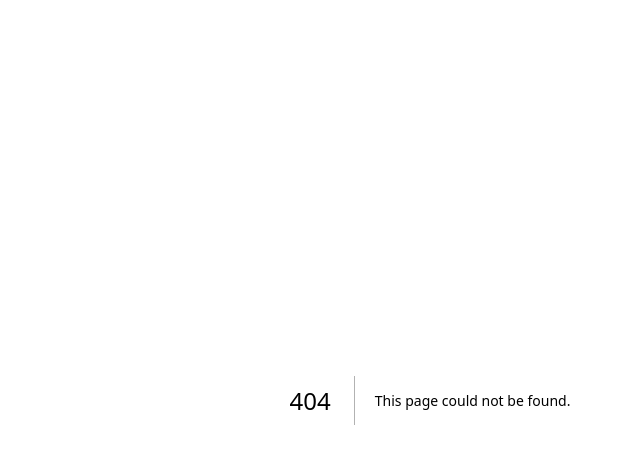
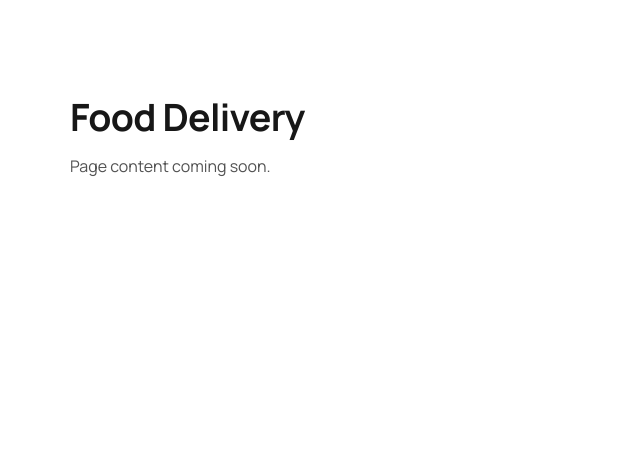
Before and after one commit to stahaali/apps-labs, a Next.js app: page /food-delivery in a window 1280 px wide. Before the commit this address had no page. Shown: the top 464 px of the page, without its empty margins (210-850 px from the left). Built offline with nearby package versions, Linux system fonts and the light colour scheme.

Commit message:
changes updated

```diff
--- /dev/null
+++ b/app/food-delivery/page.js
@@ -0,0 +1,10 @@
+export default function FoodDeliveryPage() {
+  return (
+    <main className="mx-auto min-h-[50vh] max-w-3xl px-6 py-24">
+      <h1 className="site-title text-neutral-900">Food Delivery</h1>
+      <p className="mt-4 text-neutral-600">
+        Page content coming soon.
+      </p>
+    </main>
+  );
+}
--- a/components/ContactFooterSection/ContactFooterSection.js
+++ b/components/ContactFooterSection/ContactFooterSection.js
@@ -14,6 +14,14 @@ const CONTACT_ITEMS = [
   { icon: `${BASE}/contact3.png`, label: "+1 (555) 010-2030" },
 ];
 
+
+const FOOTER_LINK_HREF = {
+  "Food Delivery": "/food-delivery",
+};
+
+function footerLinkHref(label) {
+  return FOOTER_LINK_HREF[label] ?? "#";
+}
 
 const FOOTER_COLUMNS = [
   {
@@ -33,6 +41,7 @@ const FOOTER_COLUMNS = [
       "Fintech Solutions",
       "Health & Fitness",
       "Travel & Tourism",
+      "Food Delivery",
     ],
   },
   {
@@ -162,7 +171,10 @@ export default function ContactFooterSection() {
                 <ul className={styles.colList}>
                   {col.links.map((label) => (
                     <li key={label} className={styles.colItem}>
-                      <Link href="#" className={styles.colLink}>
+                      <Link
+                        href={footerLinkHref(label)}
+                        className={styles.colLink}
+                      >
                         {label}
                       </Link>
                     </li>
--- a/components/Header.js
+++ b/components/Header.js
@@ -127,7 +127,6 @@ export default function Header() {
         >
           <Link href="/" className={navLink}>
             Home
-            <ChevronDown className="mt-px text-white/70" />
           </Link>
           <Link href="/about" className={navLink}>
             About
@@ -204,7 +203,14 @@ export default function Header() {
           }`}
         >
           <div className="flex items-center justify-between border-b border-white/10 px-4 py-3">
-            <span className="text-sm font-semibold text-white">Menu</span>
+            <Link
+              href="/"
+              onClick={closeMenu}
+              className="shrink-0 text-lg font-bold tracking-tight"
+            >
+              <span className="text-white">Apex </span>
+              <span className="text-[#70AA26]">Labs</span>
+            </Link>
             <button
               type="button"
               className="rounded-lg p-2 text-white/80 transition hover:bg-white/10 hover:text-white"
```
